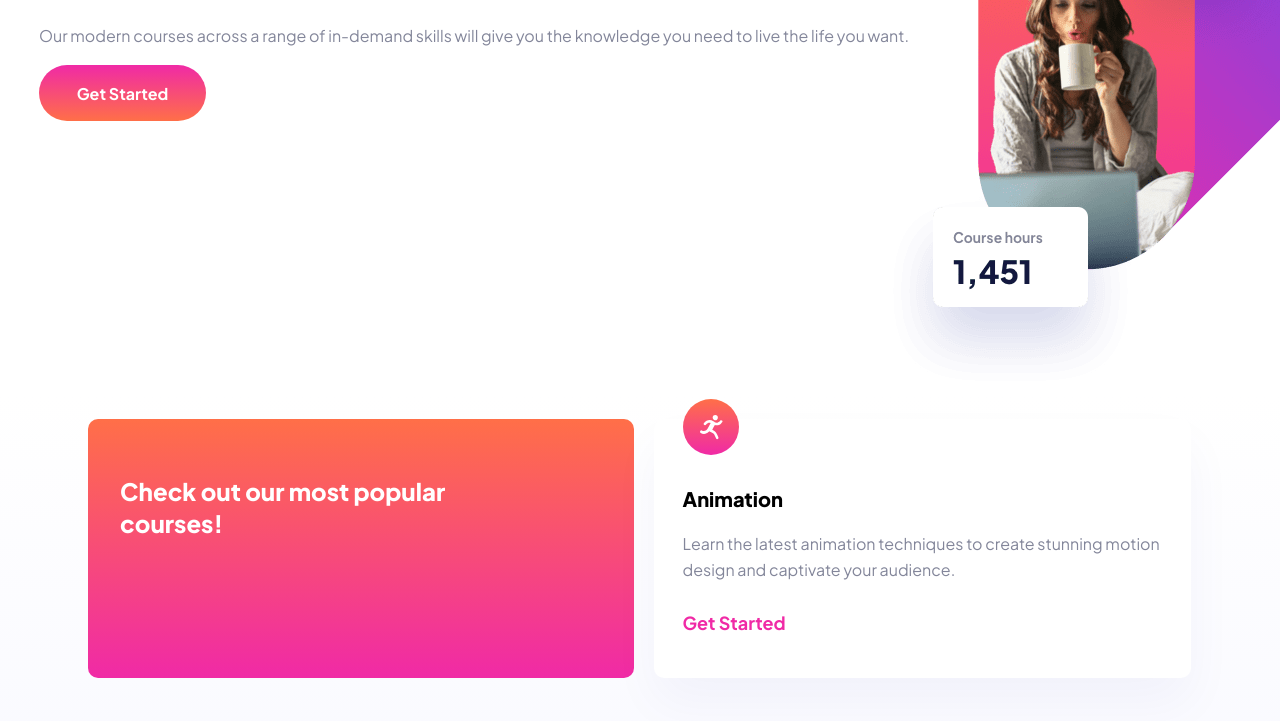
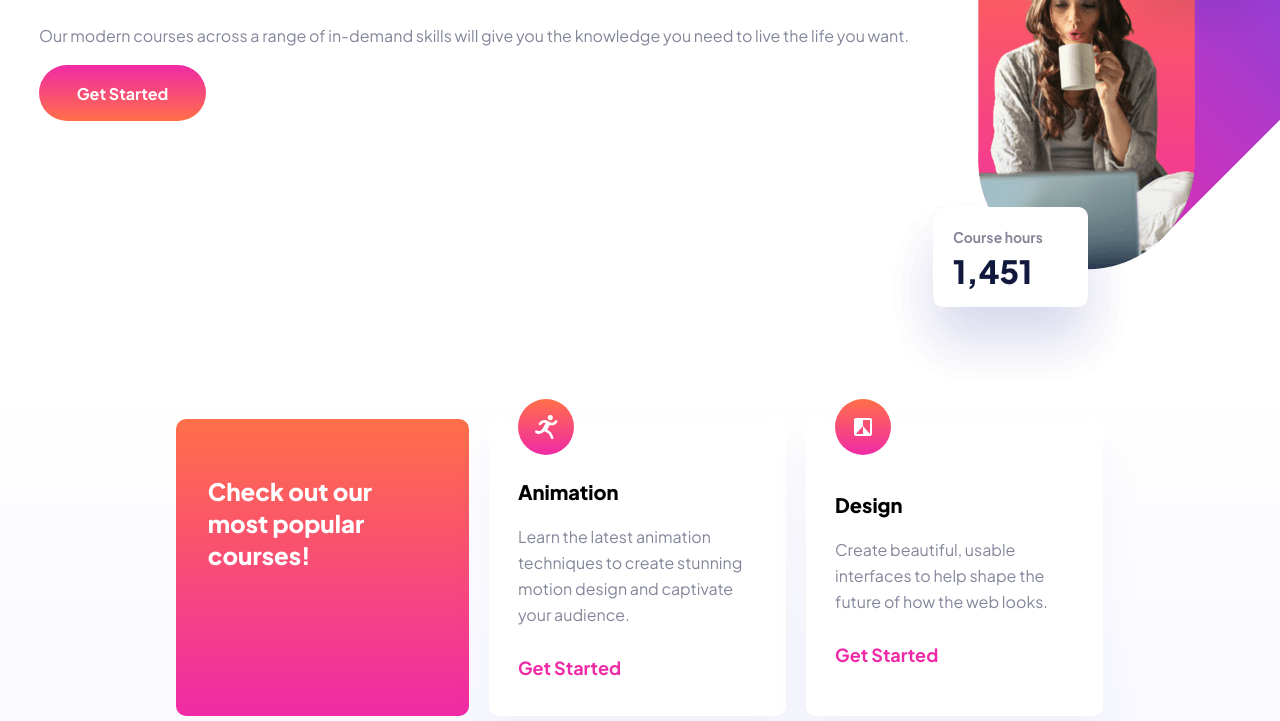
Before and after one commit to liamwoody25/skilled-e-learning-landing-page-3, a plain HTML site: page index.html in a window 1280 px wide. Shown: the part 231-952 px from the top of the page. Drawn offline with Linux system fonts and the light colour scheme.

Commit message:
updating css

```diff
--- a/public/css/main.css
+++ b/public/css/main.css
@@ -243,7 +243,6 @@ body {
     }
 
 
-
     h3 {
         font-size: 1.25rem;
 
@@ -290,7 +289,7 @@ body {
 
     .card-1 {
         padding: 56px 21px 139px 32px;
-        width: 41%;
+        width: 20%;
         margin-bottom: 56px;
     }
 
@@ -303,7 +302,7 @@ body {
     .course-cards .card {
         flex-wrap: wrap;
         display: flex;
-        width: 40%;
+        width: 20%;
         margin-bottom:56px ;
     }
 
@@ -333,7 +332,7 @@ body {
 
 
 
-@media screen and (min-width:1400px) {
+@media screen and (min-width:1500px) {
 
     h1 {
         font-size: 3.5rem;
```
